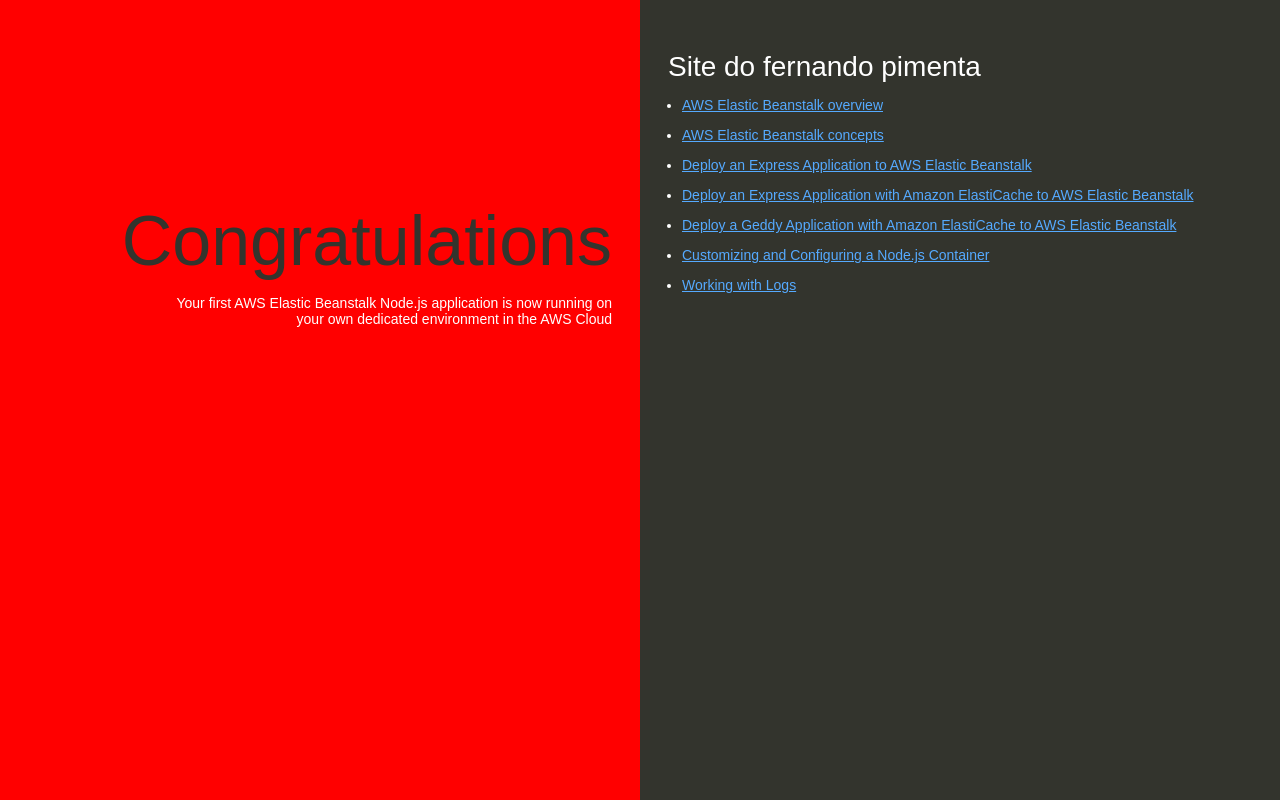
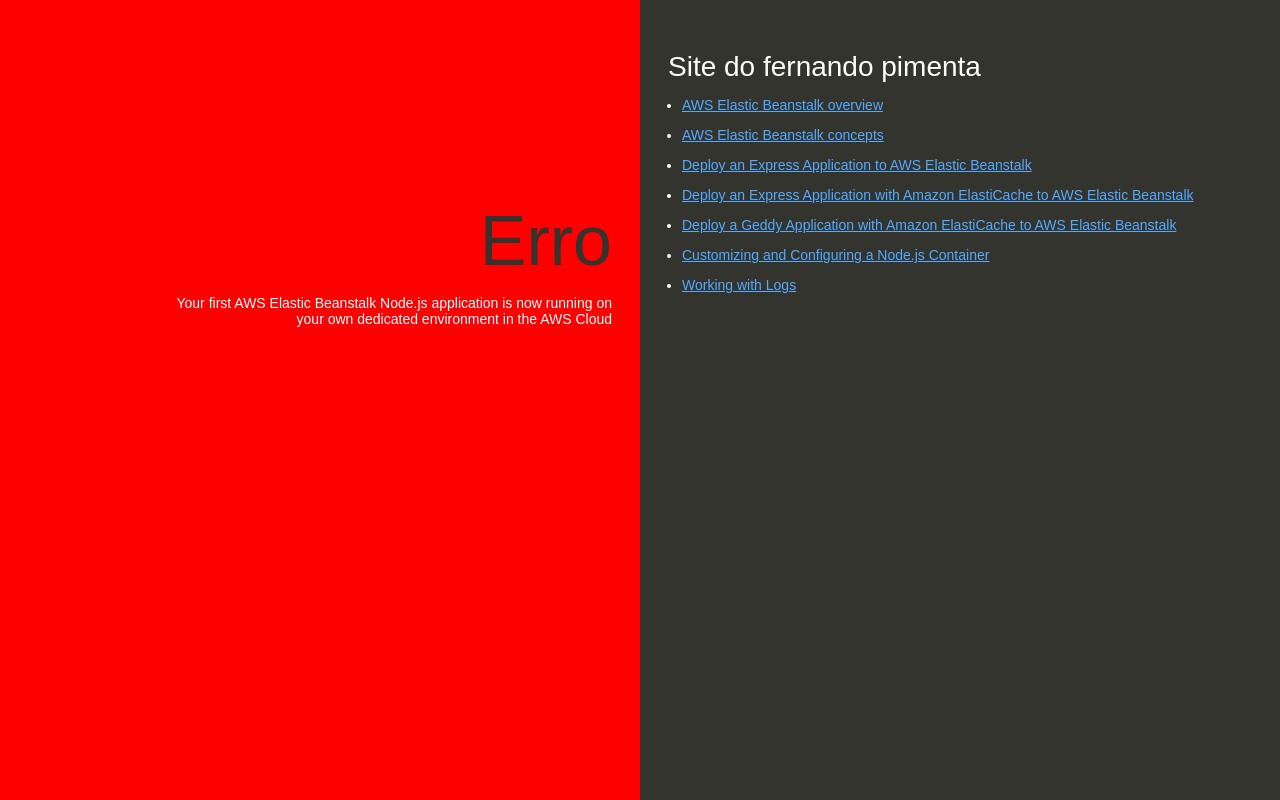
Before and after one commit to fernandooliveirapimenta/aws_code_commit_build_deploy_pipeline, a website: page index.html in a window 1280 px wide. Drawn offline with Linux system fonts and the light colour scheme.

Commit message:
erro build

```diff
--- a/index.html
+++ b/index.html
@@ -75,7 +75,7 @@
   </head>
   <body style="background-color: red">
     <div class="textColumn">
-      <h1>Congratulations</h1>
+      <h1>Erro</h1>
       <p>Your first AWS Elastic Beanstalk Node.js application is now running on your own dedicated environment in the AWS Cloud</p>
     </div>
     <div class="linksColumn">
```
